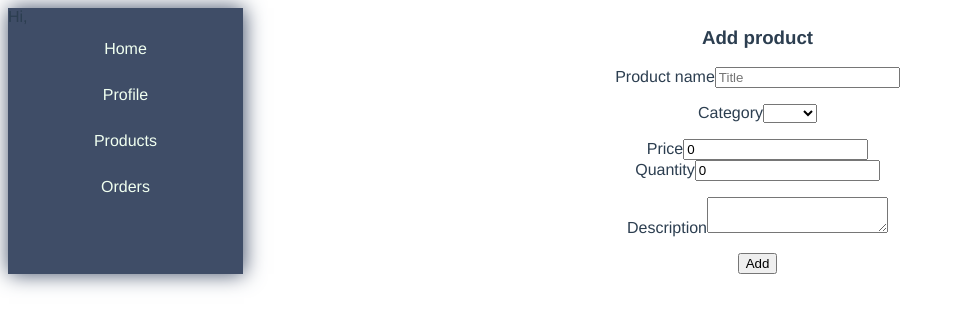
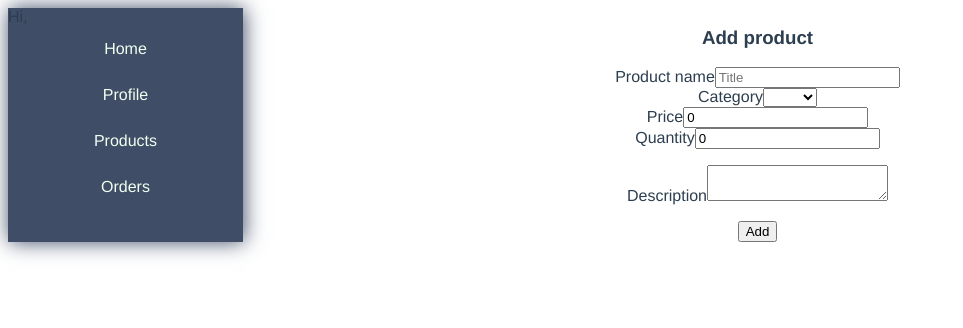
Before and after one commit to Snegurochka/dashboard-vue2-ts, a Vue app: page /add-product in a window 1280 px wide. Shown: the top 328 px of the page, without its empty margins (0-963 px from the left). Built offline with nearby package versions, Linux system fonts and the light colour scheme.

Commit message:
ADD: baseselect

```diff
--- /dev/null
+++ b/src/components/BaseSelectObj.vue
@@ -0,0 +1,39 @@
+<template>
+  <div class="field">
+    <label v-if="label">{{ label }}</label>
+    <select :value="value" @input="updateSelect" v-bind="$attrs">
+      <option
+        v-for="option in options"
+        :key="option.id"
+        :value="option.id"
+        :selected="option.id === value"
+      >
+        {{ option.name }}
+      </option>
+    </select>
+  </div>
+</template>
+
+<script>
+export default {
+  inheritAttrs: false,
+  props: {
+    label: {
+      type: String,
+      default: "",
+    },
+    value: [String, Number],
+    options: {
+      type: Array,
+      required: true,
+    },
+  },
+  methods: {
+    updateSelect(evt) {
+      this.$emit("input", evt.target.value);
+    },
+  },
+};
+</script>
+
+<style></style>
--- a/src/views/AddProduct.vue
+++ b/src/views/AddProduct.vue
@@ -6,18 +6,11 @@
       v-model="product.title"
       placeholder="Title"
     />
-    <p>
-      <label>Category</label>
-      <select type="text" v-model="product.category">
-        <option
-          v-for="category in categories"
-          :key="category.id"
-          :value="category.id"
-        >
-          {{ category.name }}
-        </option>
-      </select>
-    </p>
+    <BaseSelectObj
+      label="Category"
+      :options="categories"
+      v-model="product.id_category"
+    />
     <BaseInput label="Price" v-model="product.price" />
     <BaseInput label="Quantity" type="number" v-model="product.quantity" />
     <p>
```
